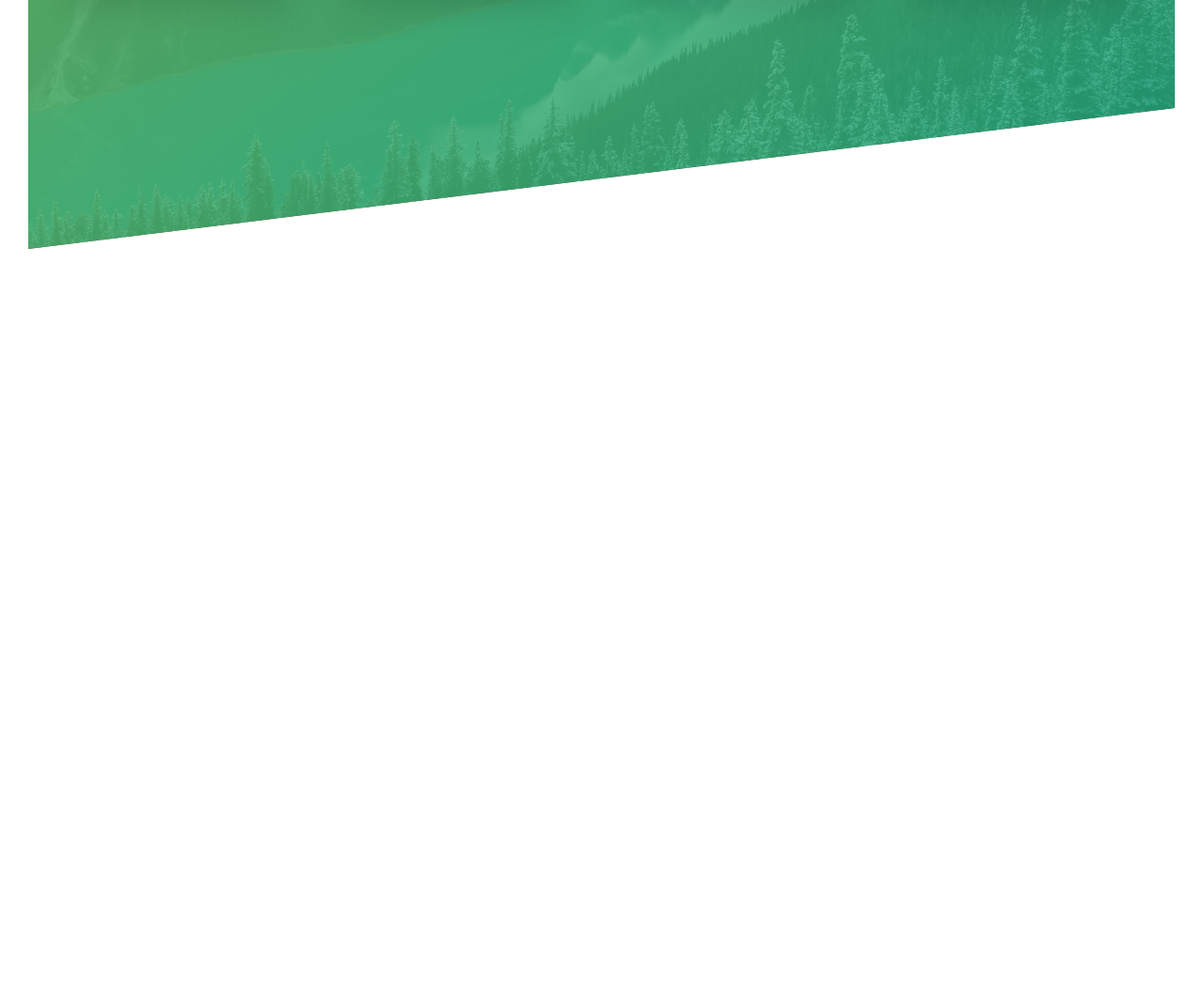
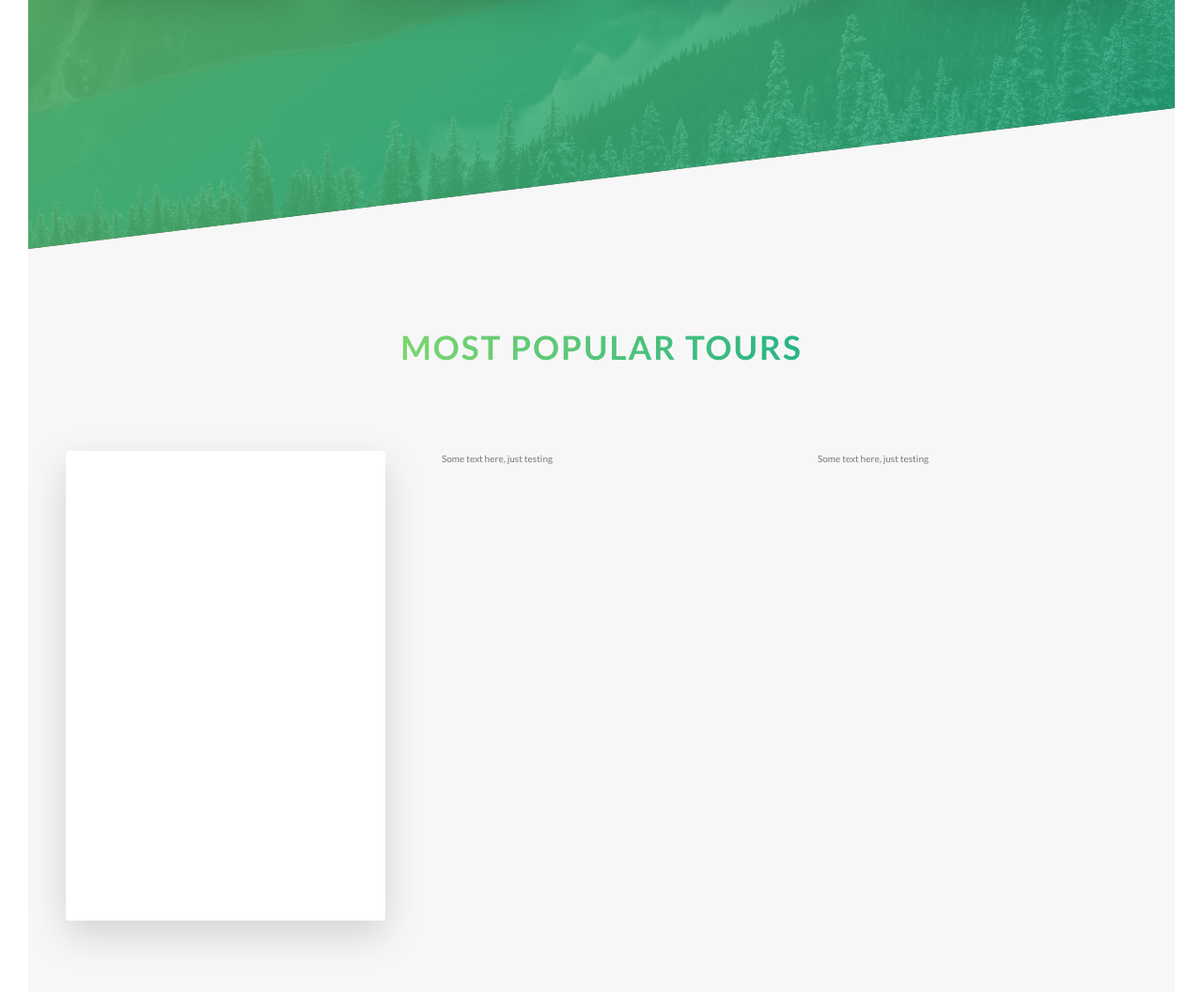
Before and after one commit to danielpalmares/natours, a website: page starter/index.html in a window 1280 px wide. Shown: the part 2053-3109 px from the top of the page at 94% size. Before the commit the page ends 2318 px from the top, so only its background shows below. Drawn offline with Linux system fonts and the light colour scheme.

Commit message:
Primeira parte da section tours

```diff
--- a/starter/index.html
+++ b/starter/index.html
@@ -94,6 +94,35 @@
                     </div>
                 </div>
             </section>
+
+            <section class="section-tours">
+              <div class="u-text-center u-margin-bottom-big">
+                <h2 class="heading-secondary">Most popular tours</h2>
+              </div>
+
+              <div class="row">
+                <div class="col-1-of-3">
+                  <div class="card">
+                    <div class="card__size card__size--front">
+                      FRONT
+                    </div>
+                    <div class="card__size card__size--back card__size--back-1">
+                      BACK
+                    </div>
+                  </div>
+                </div>
+                <div class="col-1-of-3">
+                  <div class="card">
+                    Some text here, just testing
+                  </div>
+                </div>
+                <div class="col-1-of-3">
+                  <div class="card">
+                    Some text here, just testing
+                  </div>
+                </div>
+              </div>
+            </section>
         </main>
 
         <!--
--- a/starter/sass/abstracts/_variables.scss
+++ b/starter/sass/abstracts/_variables.scss
@@ -2,6 +2,12 @@
 $primary-color: #7ed56f;
 $primary-light: #55c57a;
 $primary-dark: #28b485;
+
+$secondary-color-light: #ffb900;
+$secondary-color-dark: #ff7730;
+
+$tertiary-color-light: #2998ff;
+$tertiary-color-dark: #5643fa;
 
 $gray-color-light1: #f7f7f7;
 
--- /dev/null
+++ b/starter/sass/components/_card.scss
@@ -0,0 +1,42 @@
+.card {
+  perspective: 150rem;
+  -moz-perspective: 150rem;
+  position: relative;
+  height: 50rem;
+
+  &__size {
+    color: #fff;
+    font-size: 2rem;
+
+    height: 50rem;
+    transition: all 0.8s ease;
+    position: absolute;
+    top: 0;
+    left: 0;
+    width: 100%;
+    backface-visibility: hidden;
+
+    border-radius: 3px;
+    box-shadow: 0 1.5rem 4rem rgba($black-color, 0.15);
+
+    &--front {
+      background-color: $white-color;
+    }
+
+    &--back {
+      transform: rotateY(180deg);
+
+      &-1 {
+      background-image: linear-gradient(to right bottom, $secondary-color-light, $secondary-color-dark);
+      }
+    }
+  }
+
+  &:hover &__size--front {
+    transform: rotateY(180deg);
+  }
+
+  &:hover &__size--back {
+    transform: rotateY(0);
+  }
+}
--- a/starter/sass/main.scss
+++ b/starter/sass/main.scss
@@ -8,6 +8,7 @@
 @import "base/utilities";
 
 @import "components/button";
+@import "components/card";
 @import "components/composition";
 @import "components/feature-box";
 
--- a/starter/sass/pages/_home.scss
+++ b/starter/sass/pages/_home.scss
@@ -36,3 +36,9 @@ body {
     }
 
 }
+
+.section-tours {
+  background-color: $gray-color-light1;
+  padding: 25rem 0 50rem 0;
+  margin-top: -10rem;
+}
```
Also changed, not shown: starter/css/style.css.
